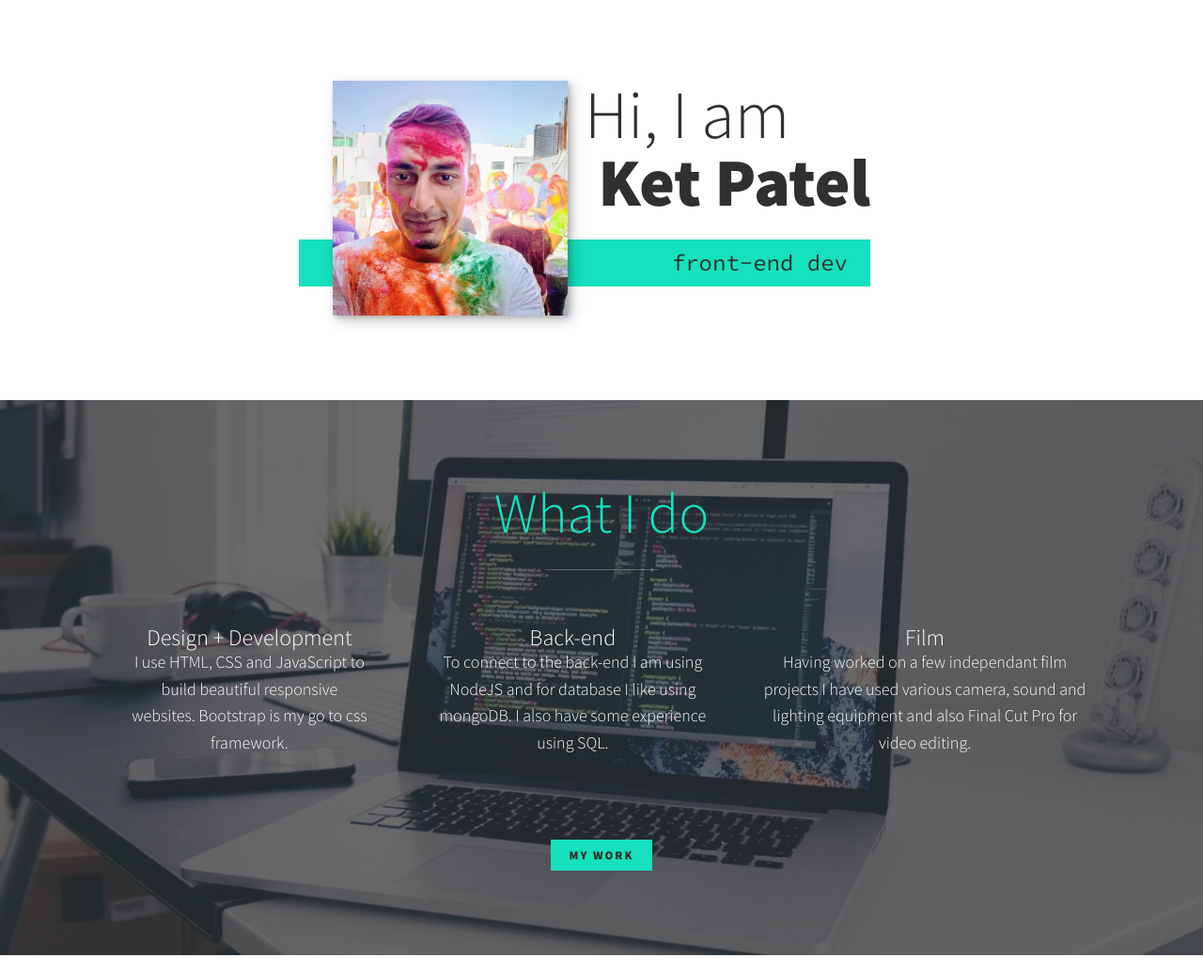
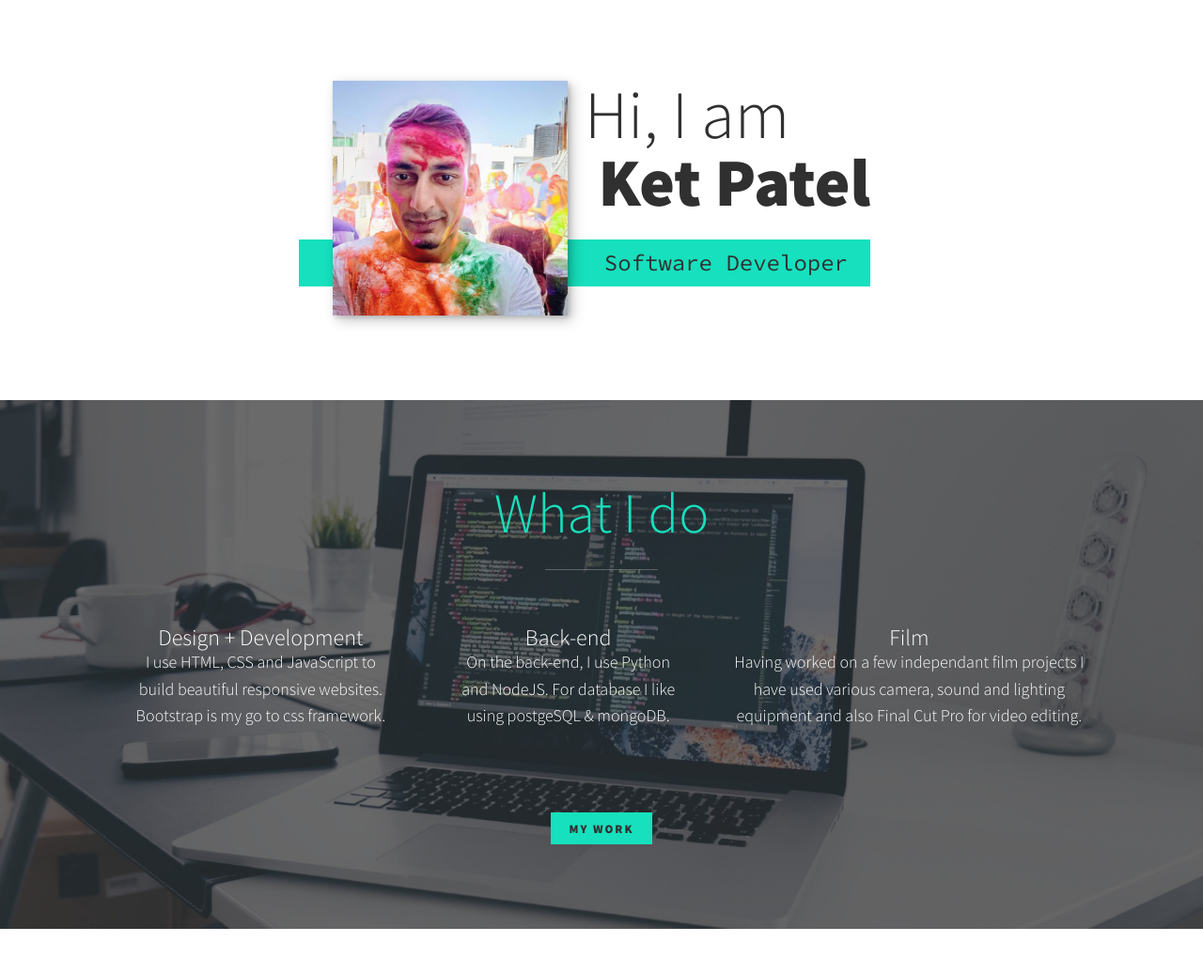
Before and after one commit to Ketwork/profile, a plain HTML site: page index.html in a window 1280 px wide. Shown: the part 61-1097 px from the top of the page at 94% size. Drawn offline with nearby package versions, Linux system fonts and the light colour scheme.

Commit message:
updated portfolio page intro and my services sections

```diff
--- a/index.html
+++ b/index.html
@@ -42,7 +42,7 @@
         <h1 class="section__title section__title--intro">
           Hi, I am<strong>&nbspKet Patel</strong>
         </h1>
-        <p class="section__subtitle section__subtitle--intro">front-end dev</p>
+        <p class="section__subtitle section__subtitle--intro">Software Developer</p>
     </section>
 
     <!-- My Services -->
@@ -61,8 +61,7 @@
         <div class="service">
           <h3>Back-end</h3>
           <p>
-            To connect to the back-end I am using NodeJS and for database I like using mongoDB.
-            I also have some experience using SQL.
+            On the back-end, I use Python and NodeJS. For database I like using postgeSQL & mongoDB.
           </p>
         </div>
         <!-- / service -->
```
